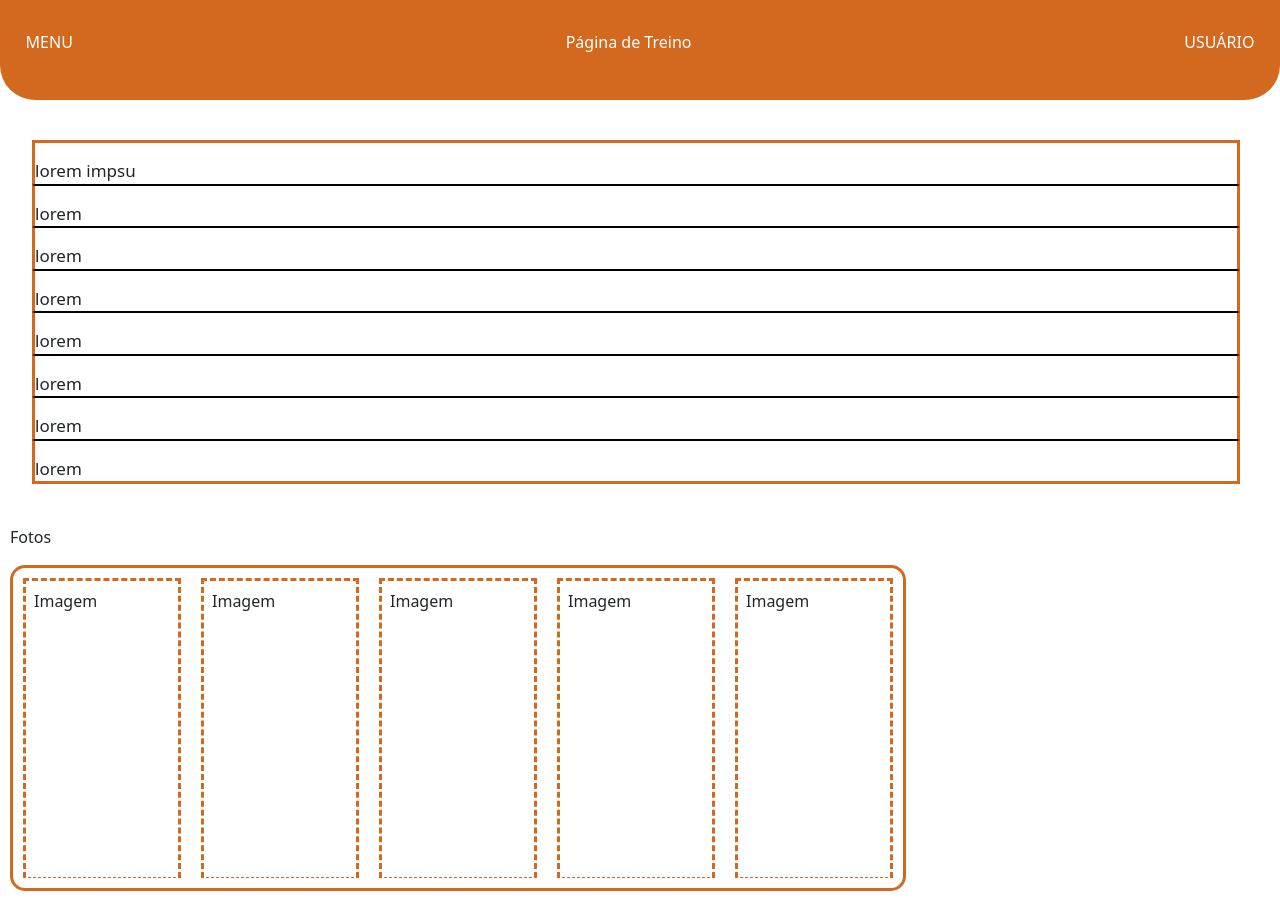
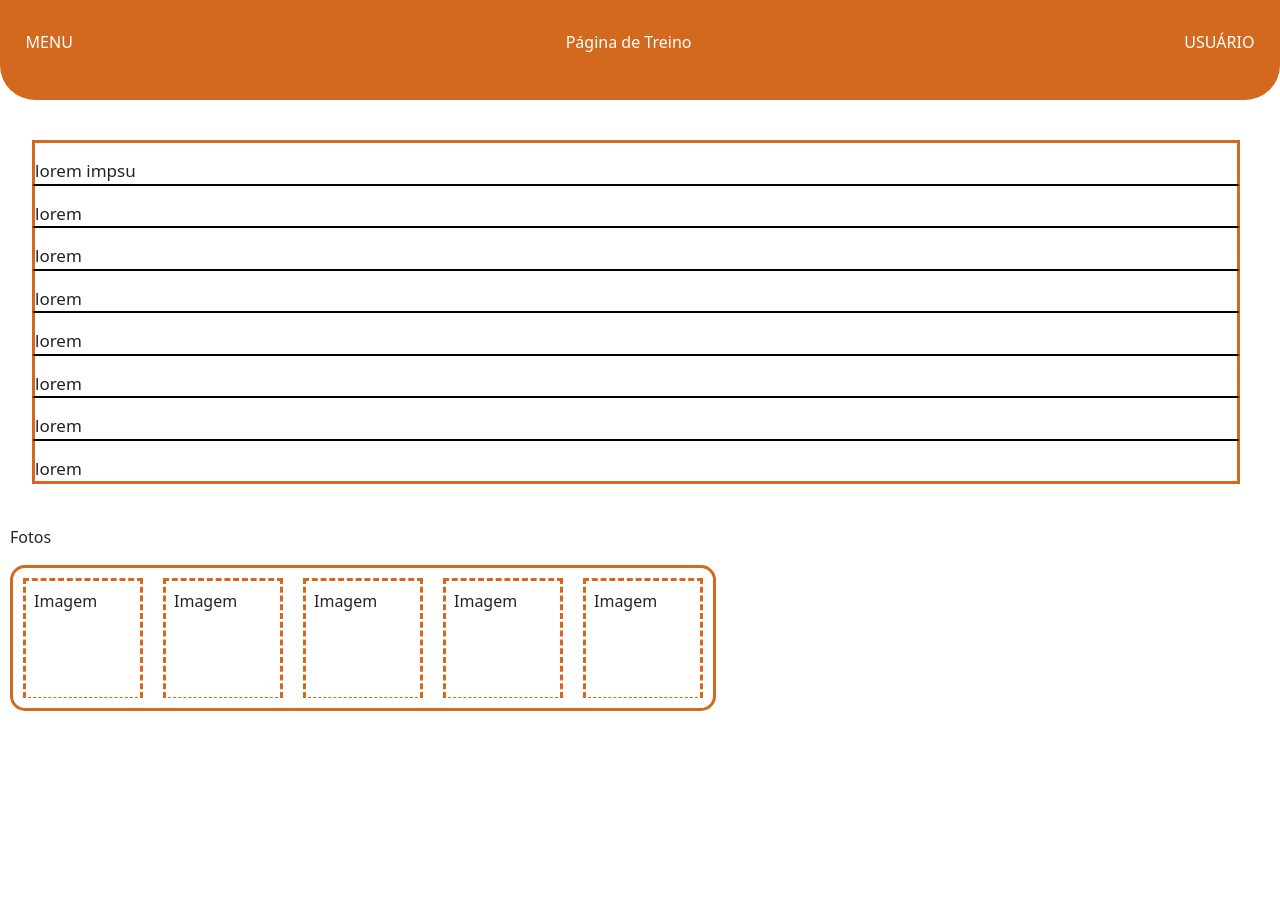
Before and after one commit to Kusko99/TTI107-Front-End, a plain HTML site: page Monitoria/Lista5/Ex3.html in a window 1280 px wide. After the commit the page ends 800 px from the top, so only its background shows below. Drawn offline with nearby package versions, Linux system fonts and the light colour scheme.

Commit message:
Update Ex3.css

```diff
--- a/Monitoria/Lista5/CSS/Ex3.css
+++ b/Monitoria/Lista5/CSS/Ex3.css
@@ -38,11 +38,12 @@ li{
     display: flex;
     border: 3px solid chocolate;
     border-radius: 15px;
+    flex-wrap: wrap-reverse;
+    justify-content: center;
 }
 .photo-showcase{
     display: inline-block;
     margin: 10px;
-    width: 70%;
     flex-basis: 600px;
 }
 
@@ -52,8 +53,8 @@ section{
 .photo{
     border: dashed 3px chocolate;
     margin: 10px;
-    height: 300px;
-    width: 300px;
+    height: 120px;
+    width: 120px;
 }
 
 #sub-menu{
```
